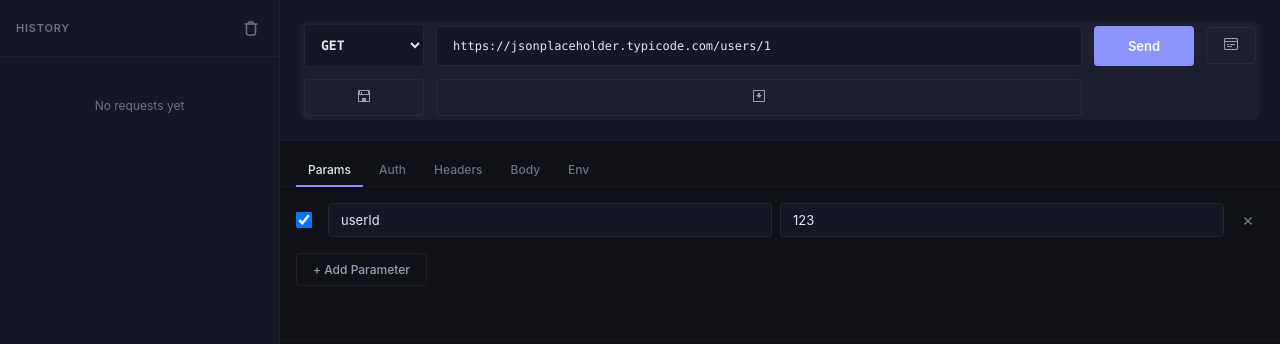
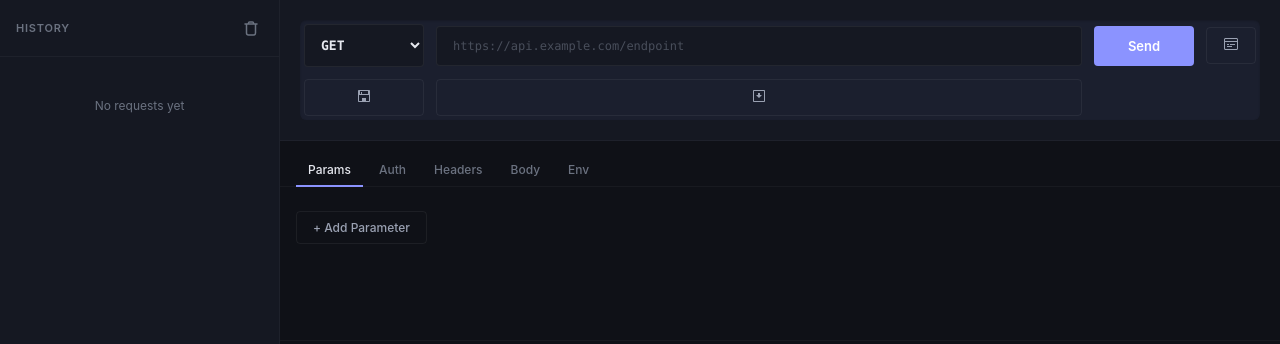
Before and after one commit to dev-Ninjaa/prism, a website: page src/index.html in a window 1280 px wide. Drawn offline with Linux system fonts and the light colour scheme.

Commit message:
feat(ui): Refactor request editor to use dynamic rendering
- Clear default URL input value to start with empty state
- Replace hardcoded params with dynamic key-value editor container
- Replace hardcoded headers with dynamic key-value editor container
- Add IDs to params and headers containers for JavaScript targeting
- Move "Add Parameter" and "Add Header" buttons outside editor containers
- Remove mock response script dependency for cleaner initialization
- Enable dynamic rendering of request parameters and headers via JavaScript

```diff
--- a/src/index.html
+++ b/src/index.html
@@ -50,7 +50,7 @@
                         class="url-input"
                         id="urlInput"
                         placeholder="https://api.example.com/endpoint"
-                        value="https://jsonplaceholder.typicode.com/users/1"
+                        value=""
                     >
                     <button class="btn-primary btn-send" id="sendBtn">
                         <span class="btn-text">Send</span>
@@ -94,15 +94,10 @@
                 <div class="tab-content">
                     <!-- Params Tab -->
                     <div class="tab-panel active" id="paramsPanel">
-                        <div class="key-value-editor">
-                            <div class="kv-row">
-                                <input type="checkbox" checked>
-                                <input type="text" placeholder="key" value="userId">
-                                <input type="text" placeholder="value" value="123">
-                                <button class="btn-icon-small">×</button>
-                            </div>
-                            <button class="btn-secondary btn-add">+ Add Parameter</button>
+                        <div class="key-value-editor" id="paramsList">
+                            <!-- Params will be rendered here -->
                         </div>
+                        <button class="btn-secondary btn-add" id="addParamBtn">+ Add Parameter</button>
                     </div>
 
                     <!-- Auth Tab -->
@@ -123,15 +118,10 @@
 
                     <!-- Headers Tab -->
                     <div class="tab-panel" id="headersPanel">
-                        <div class="key-value-editor">
-                            <div class="kv-row">
-                                <input type="checkbox" checked>
-                                <input type="text" placeholder="key" value="Content-Type">
-                                <input type="text" placeholder="value" value="application/json">
-                                <button class="btn-icon-small">×</button>
-                            </div>
-                            <button class="btn-secondary btn-add">+ Add Header</button>
+                        <div class="key-value-editor" id="headersList">
+                            <!-- Headers will be rendered here -->
                         </div>
+                        <button class="btn-secondary btn-add" id="addHeaderBtn">+ Add Header</button>
                     </div>
 
                     <!-- Body Tab -->
@@ -184,7 +174,6 @@
 
     <!-- Scripts -->
     <script src="scripts/state.js"></script>
-    <script src="scripts/mock/mockResponse.js"></script>
     <script src="scripts/ui/sidebar.js"></script>
     <script src="scripts/ui/requestBar.js"></script>
     <script src="scripts/ui/tabs.js"></script>
```
